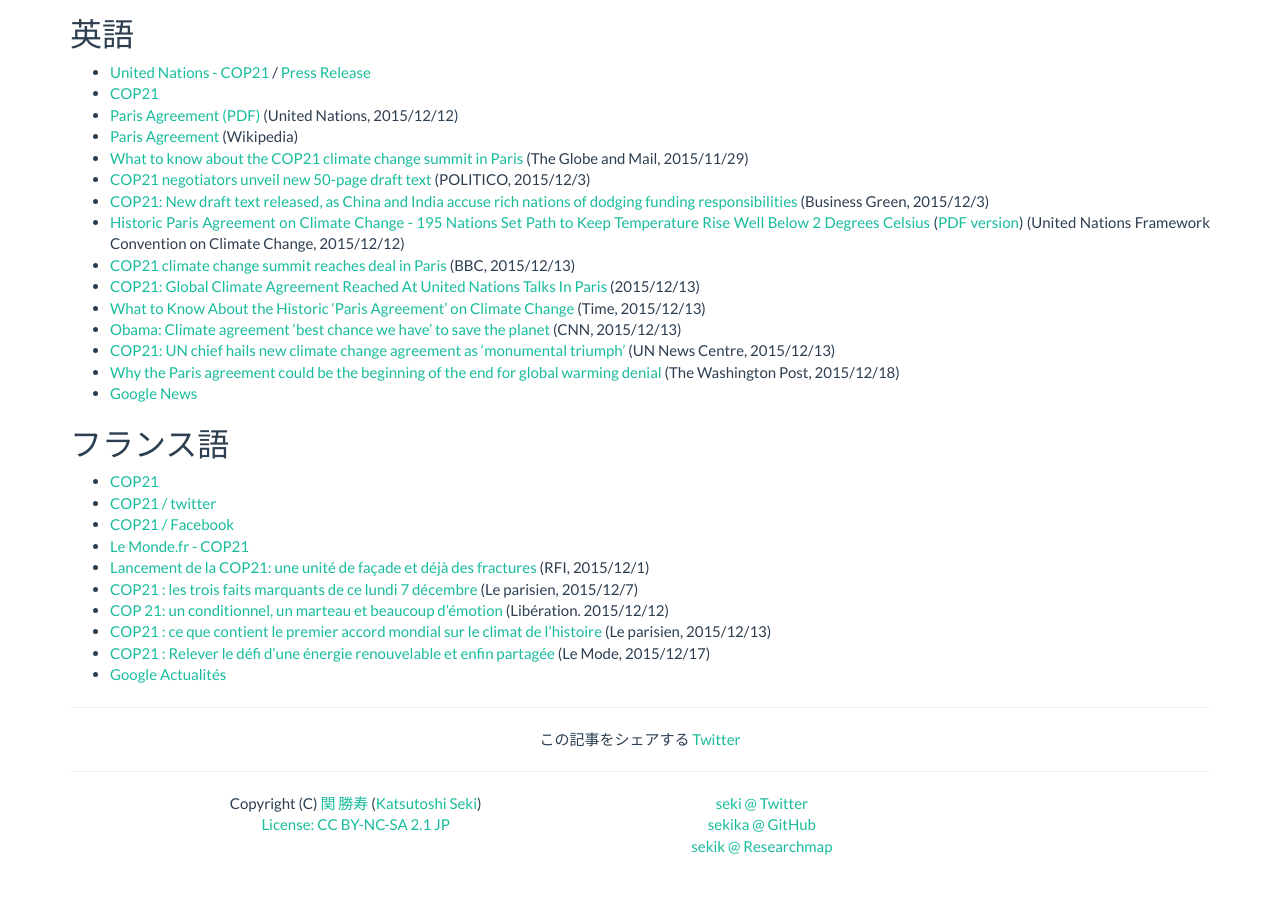
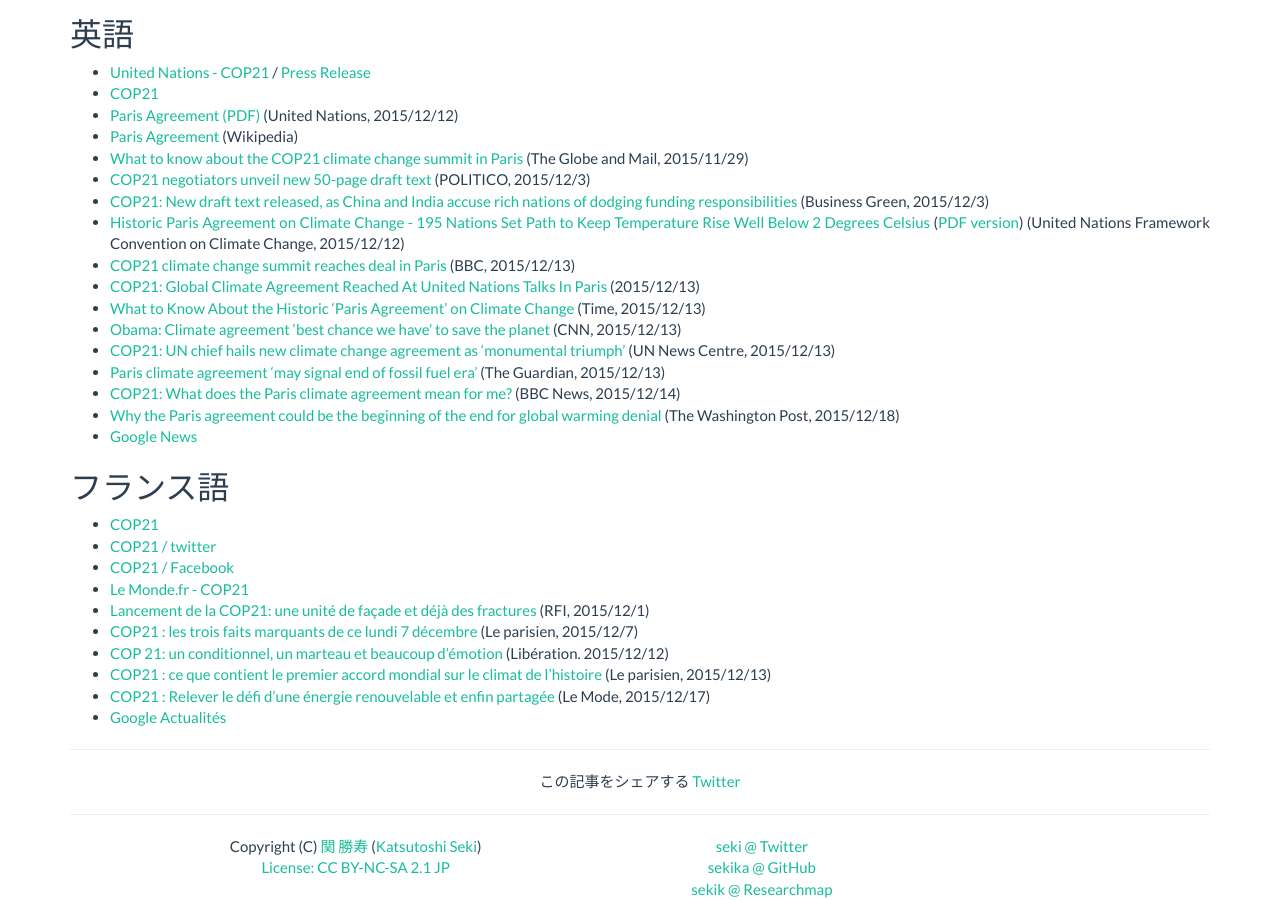
Before and after one commit to sekika/sekika.github.io, a Jekyll site: the page built from _posts/2015-11-30-cop21.md, in a window 1280 px wide and 900 px high, scrolled down 793 px. Built offline with Jekyll 4.4.1, drawn with Linux system fonts in a browser that asks for light colours; nearby versions of some CDN libraries; comment, search, counter and statistics services are not loaded; before the commit the page ends 1650 px from its top, so only the background shows below that.

Commit message:
Added 2 articles

```diff
--- a/_posts/2015-11-30-cop21.md
+++ b/_posts/2015-11-30-cop21.md
@@ -43,6 +43,8 @@
 * [What to Know About the Historic ‘Paris Agreement’ on Climate Change](http://time.com/4146764/paris-agreement-climate-cop-21/) (Time, 2015/12/13)
 * [Obama: Climate agreement 'best chance we have' to save the planet](http://edition.cnn.com/2015/12/12/world/global-climate-change-conference-vote/) (CNN, 2015/12/13)
 * [COP21: UN chief hails new climate change agreement as 'monumental triumph'](http://www.un.org/apps/news/story.asp?NewsID=52802#.VmzlZxryjEY) (UN News Centre, 2015/12/13)
+* [Paris climate agreement ‘may signal end of fossil fuel era’](http://www.theguardian.com/environment/2015/dec/13/paris-climate-agreement-signal-end-of-fossil-fuel-era) (The Guardian, 2015/12/13)
+* [COP21: What does the Paris climate agreement mean for me?](http://www.bbc.com/news/science-environment-35092127) (BBC News, 2015/12/14)
 * [Why the Paris agreement could be the beginning of the end for global warming denial](https://www.washingtonpost.com/news/energy-environment/wp/2015/12/18/why-paris-could-mark-the-beginning-of-the-end-for-global-warming-denial/) (The Washington Post, 2015/12/18)
 * [Google News](https://www.google.co.jp/search?q=%22Paris+Agreement%22&hl=en&tbm=nws)
 
```
Also changed, not shown: other parts of _posts/2015-11-30-cop21.md (+1 -1 lines).
